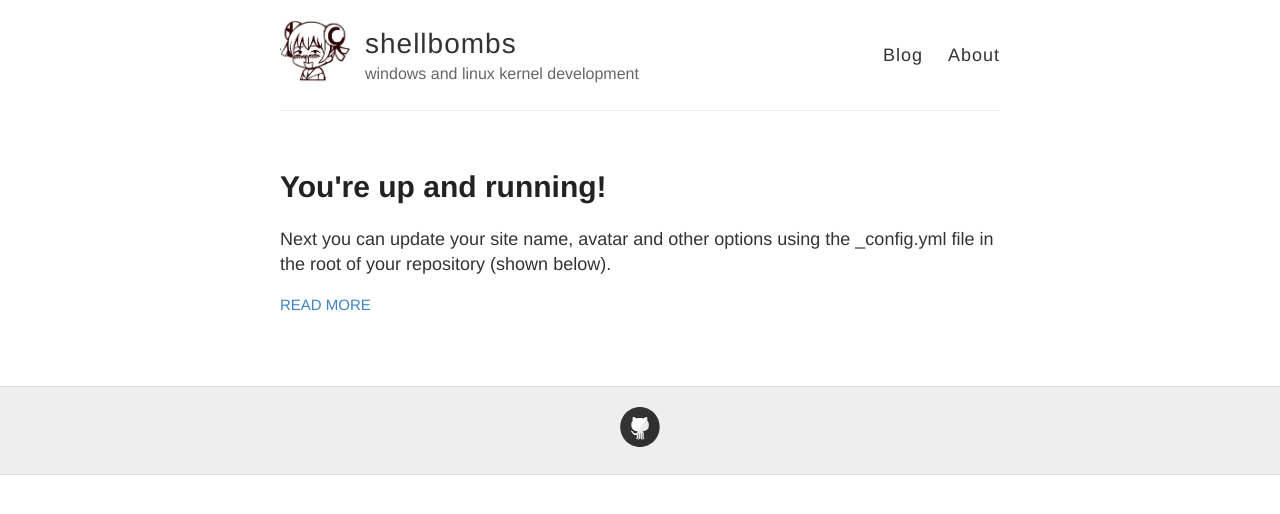
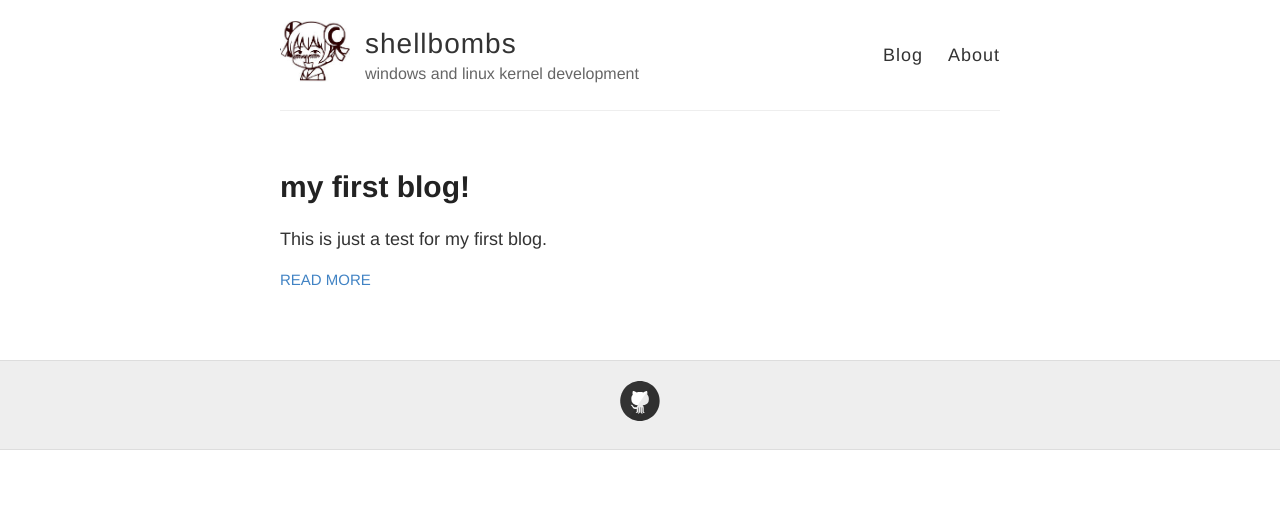
Before and after one commit to shellbombs/shellbombs.github.io, a Jekyll site: the page built from index.html, in a window 1280 px wide. Shown: the top 514 px of the page. Built offline with Jekyll 4.4.1, drawn with Linux system fonts in a browser that asks for light colours.

Commit message:
post my first blog

```diff
--- a/_posts/2014-3-3-Hello-World.md
+++ b/_posts/2014-3-3-Hello-World.md
@@ -1,10 +1,8 @@
 ---
 layout: post
-title: You're up and running!
+title: my first blog!
 ---
 
-Next you can update your site name, avatar and other options using the _config.yml file in the root of your repository (shown below).
+This is just a test for my first blog.
 
-![_config.yml]({{ site.baseurl }}/images/config.png)
-
-The easiest way to make your first post is to edit this one. Go into /_posts/ and update the Hello World markdown file. For more instructions head over to the [Jekyll Now repository](https://github.com/barryclark/jekyll-now) on GitHub.
+![_config.yml]({{ site.baseurl }}/images/me.png)
```
